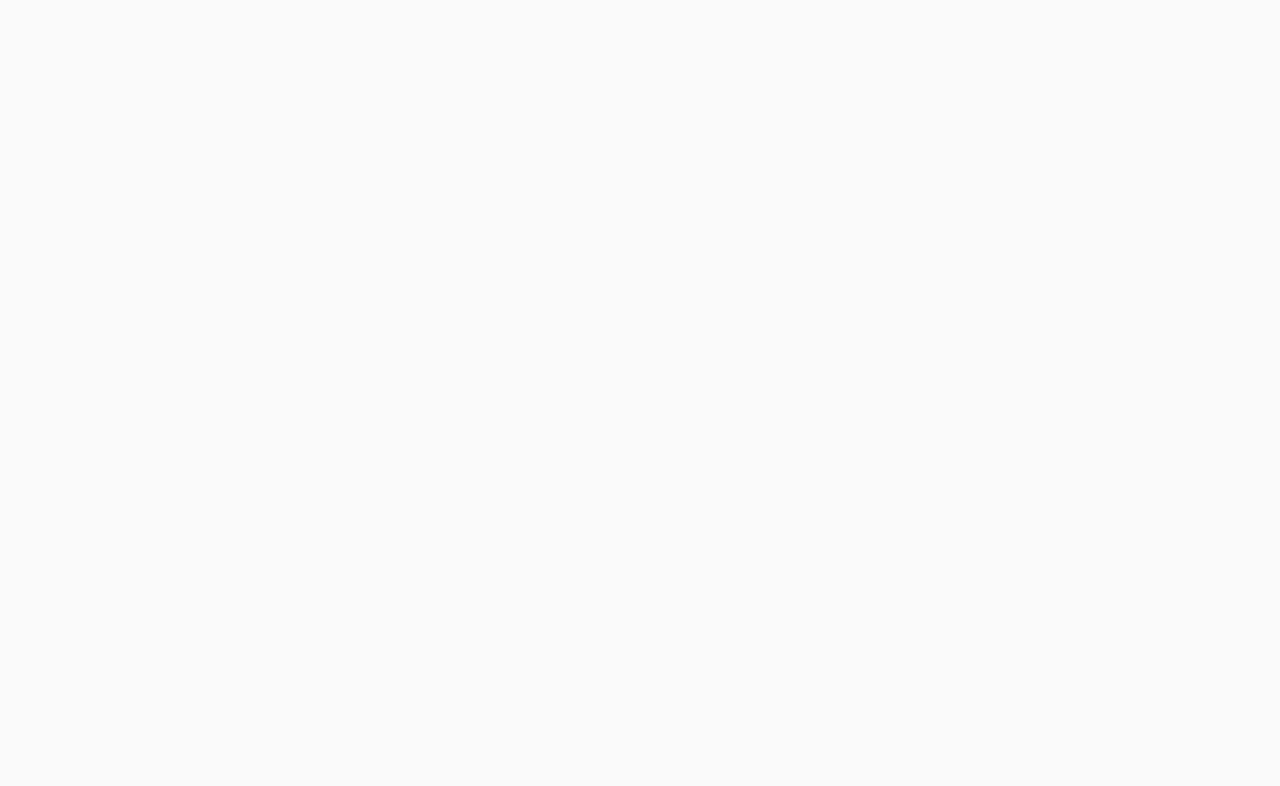
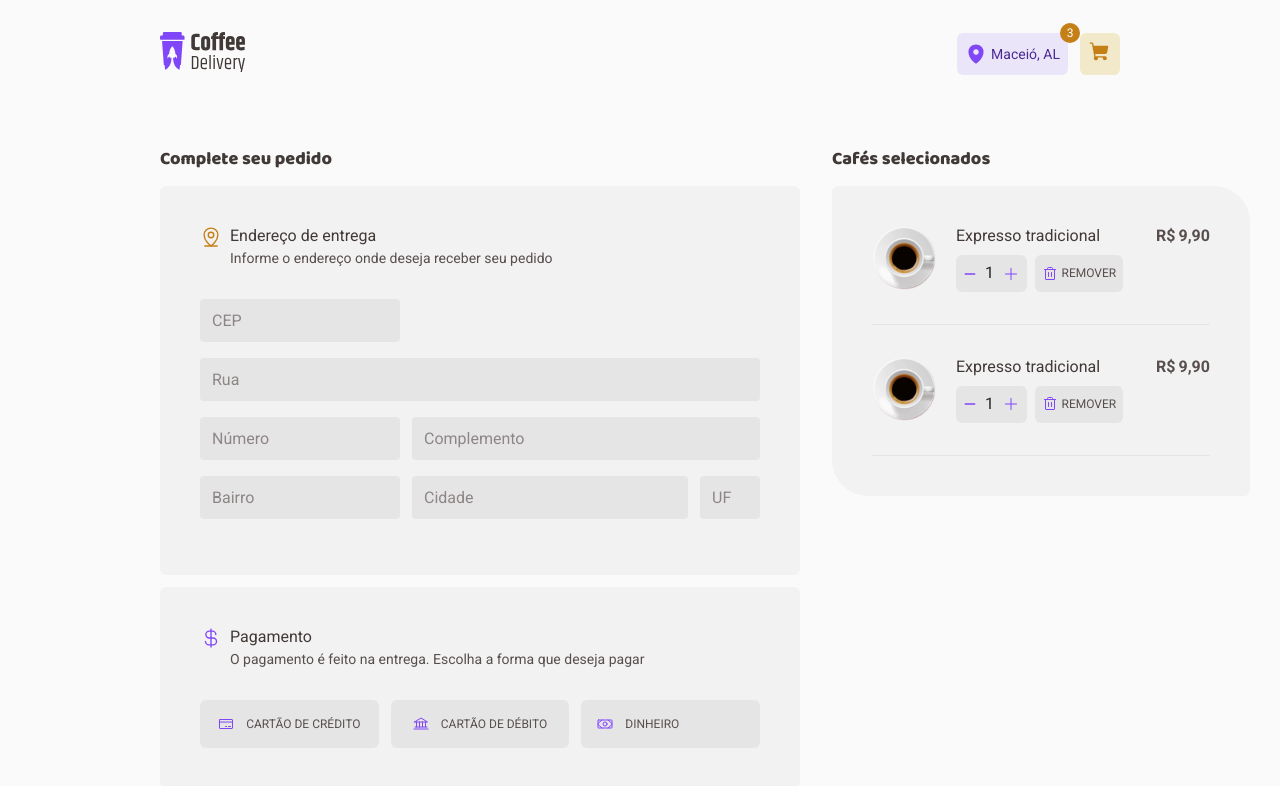
Before and after one commit to RuthMaria/ignite-coffeeDelivery, a React (Vite) app: page /delivery in a window 1280 px wide. Before the commit this address had no page. Shown: the top 786 px of the page. Built offline with nearby package versions, Linux system fonts and the light colour scheme.

Commit message:
initial delivery page

```diff
--- a/src/Router.tsx
+++ b/src/Router.tsx
@@ -1,6 +1,7 @@
 import React from 'react';
 import { Routes, Route } from 'react-router-dom';
 import { DefaultLayout } from './layouts/DefaultLayout';
+import { Delivery } from './pages/Delivery';
 import { Home } from './pages/Home';
 
 /* Todas as rotas que começam com '\' terão o defaultLayout aplicado */
@@ -10,6 +11,7 @@ export const Router: React.FC = () => {
     <Routes>
       <Route path="/" element={<DefaultLayout />}>
         <Route path="/" element={<Home />} />
+        <Route path="/delivery" element={<Delivery />} />
       </Route>
     </Routes>
   );
--- /dev/null
+++ b/src/pages/Delivery/index.tsx
@@ -0,0 +1,150 @@
+import React from 'react';
+import {
+  MapPinLine,
+  Bank,
+  Money,
+  CurrencyDollar,
+  CreditCard,
+} from 'phosphor-react';
+import {
+  Container,
+  Payment,
+  Address,
+  Input,
+  Div,
+  Title,
+  Header,
+  Section,
+  Price,
+  Quantity,
+  Span,
+  Line,
+  Main,
+  Img,
+  Article,
+} from './styles';
+import { Trash } from 'phosphor-react';
+
+import { defaultTheme } from '../../styles/themes/default';
+import expresso from '../../assets/expresso.svg';
+import { Counter } from '../../components/Counter';
+
+export const Delivery: React.FC = () => {
+  return (
+    <Container>
+      <div>
+        <Title>Complete seu pedido</Title>
+
+        <Div>
+          <Header>
+            <MapPinLine size={22} color={defaultTheme['yellow-dark']} />
+            <div>
+              <p>Endereço de entrega</p>
+              <p>Informe o endereço onde deseja receber seu pedido</p>
+            </div>
+          </Header>
+
+          <Address>
+            <Input type="text" width={12.5} placeholder="CEP" />
+            <Input type="text" width={35} placeholder="Rua" />
+
+            <div>
+              <Input type="text" width={12.5} placeholder="Número" />
+              <Input type="text" width={21.75} placeholder="Complemento" />
+            </div>
+
+            <div>
+              <Input type="text" width={12.5} placeholder="Bairro" />
+              <Input type="text" width={17.25} placeholder="Cidade" />
+              <Input type="text" width={3.75} placeholder="UF" />
+            </div>
+          </Address>
+        </Div>
+
+        <Div>
+          <Header>
+            <CurrencyDollar size={22} color={defaultTheme['purple']} />
+            <div>
+              <p>Pagamento</p>
+              <p>
+                O pagamento é feito na entrega. Escolha a forma que deseja pagar
+              </p>
+            </div>
+          </Header>
+
+          <Payment>
+            <div>
+              <CreditCard size={16} color={defaultTheme['purple']} />
+              <span>CARTÃO DE CRÉDITO</span>
+            </div>
+            <div>
+              <Bank size={16} color={defaultTheme['purple']} />
+              <span>CARTÃO DE DÉBITO</span>
+            </div>
+            <div>
+              <Money size={16} color={defaultTheme['purple']} />
+              <span> DINHEIRO</span>
+            </div>
+          </Payment>
+        </Div>
+      </div>
+
+      <div>
+        <Title>Cafés selecionados</Title>
+
+        <Section>
+          <Article>
+            <Img src={expresso} alt="" />
+
+            <Main>
+              <div>
+                <Span>Expresso tradicional</Span>
+                <div>
+                  <Quantity>
+                    <Counter />
+
+                    <button>
+                      <Trash size={16} color={defaultTheme['purple']} />
+                      <span>REMOVER</span>
+                    </button>
+                  </Quantity>
+                </div>
+              </div>
+
+              <Price>
+                <span>R$</span>
+                <span>9,90</span>
+              </Price>
+            </Main>
+          </Article>
+          <Line />
+          <Article>
+            <Img src={expresso} alt="" />
+
+            <Main>
+              <div>
+                <Span>Expresso tradicional</Span>
+                <div>
+                  <Quantity>
+                    <Counter />
+
+                    <button>
+                      <Trash size={16} color={defaultTheme['purple']} />
+                      <span>REMOVER</span>
+                    </button>
+                  </Quantity>
+                </div>
+              </div>
+
+              <Price>
+                <span>R$</span>
+                <span>9,90</span>
+              </Price>
+            </Main>
+          </Article>
+          <Line />
+        </Section>
+      </div>
+    </Container>
+  );
+};
--- /dev/null
+++ b/src/pages/Delivery/styles.ts
@@ -0,0 +1,164 @@
+import styled from 'styled-components';
+
+export const Container = styled.div`
+  max-width: 92rem;
+  padding: 4.5rem 10rem;
+  display: flex;
+  gap: 32px;
+`;
+
+export const Title = styled.div`
+  font-family: 'Baloo 2';
+  font-size: 1.125rem;
+  color: ${(props) => props.theme['base-subtitle']};
+  line-height: 1.3;
+  font-weight: 800;
+  margin-bottom: 0.938rem;
+`;
+
+export const Header = styled.header`
+  display: flex;
+  gap: 8px;
+
+  div {
+    p {
+      line-height: 1.3;
+      margin-bottom: 2px;
+      color: ${(props) => props.theme['base-subtitle']};
+    }
+
+    p + p {
+      line-height: 1.3;
+      font-size: 0.875rem;
+      margin-bottom: 32px;
+      color: ${(props) => props.theme['base-text']};
+    }
+  }
+`;
+
+export const Div = styled.div`
+  background-color: ${(props) => props.theme['base-card']};
+  border-radius: 6px;
+  padding: 40px;
+  margin-bottom: 12px;
+`;
+
+export const Address = styled.div`
+  display: flex;
+  flex-direction: column;
+
+  div {
+    display: flex;
+    gap: 12px;
+  }
+`;
+
+export const Input = styled.input<{ width: number }>`
+  background-color: ${(props) => props.theme['base-button']};
+  color: ${(props) => props.theme['base-text']};
+  border-radius: 4px;
+  padding: 12px;
+  margin-bottom: 16px;
+  width: ${(props) => props.width}rem;
+
+  ::placeholder {
+    color: ${(props) => props.theme['base-label']};
+  }
+
+  :focus {
+    border: 1.5px solid ${(props) => props.theme['yellow-dark']};
+    outline: none;
+  }
+`;
+
+export const Payment = styled.div<{ selected?: boolean }>`
+  display: grid;
+  grid-template-columns: 1fr 1fr 1fr;
+  gap: 12px;
+
+  div {
+    cursor: pointer;
+    border-radius: 6px;
+    padding: 16px;
+    display: flex;
+    justify-content: center;
+    align-items: center;
+    gap: 12px;
+    font-size: 0.75rem;
+    color: ${(props) => props.theme['base-text']};
+    background-color: ${(props) => props.theme['base-button']};
+    border: ${(props) =>
+      props.selected && `1px solid ${props.theme['purple']}`};
+
+    :hover {
+      background-color: ${(props) => props.theme['base-hover']};
+    }
+  }
+
+  div:nth-child(3) {
+    justify-content: flex-start;
+  }
+`;
+
+export const Img = styled.img`
+  width: 64px;
+  height: 64px;
+`;
+
+export const Main = styled.main`
+  display: flex;
+`;
+
+export const Article = styled.article`
+  display: flex;
+  gap: 20px;
+`;
+
+export const Section = styled.section`
+  display: flex;
+  flex-direction: column;
+  gap: 32px;
+  background: ${(props) => props.theme['base-card']};
+  border-radius: 0.375rem 2.25rem 0.375rem 2.25rem;
+  padding: 40px;
+`;
+
+export const Line = styled.div`
+  border-bottom: 1px solid ${(props) => props.theme['base-button']};
+`;
+
+export const Span = styled.p`
+  color: ${(props) => props.theme['base-subtitle']};
+  line-height: 1.3;
+  margin-bottom: 8px;
+`;
+
+export const Quantity = styled.div`
+  display: flex;
+  gap: 8px;
+
+  button {
+    background-color: ${(props) => props.theme['base-button']};
+    color: ${(props) => props.theme['base-text']};
+    font-size: 0.75rem;
+    line-height: 1.6;
+    font-weight: 400;
+    padding: 6.5px;
+    border-radius: 6px;
+    display: flex;
+    justify-content: center;
+    align-items: center;
+    gap: 4px;
+  }
+`;
+
+export const Price = styled.div`
+  margin-left: 30px;
+  font-weight: bold;
+  line-height: 1.3;
+  color: ${(props) => props.theme['base-text']};
+
+  > span {
+    margin-left: 0.2rem;
+  }
+`;
```
